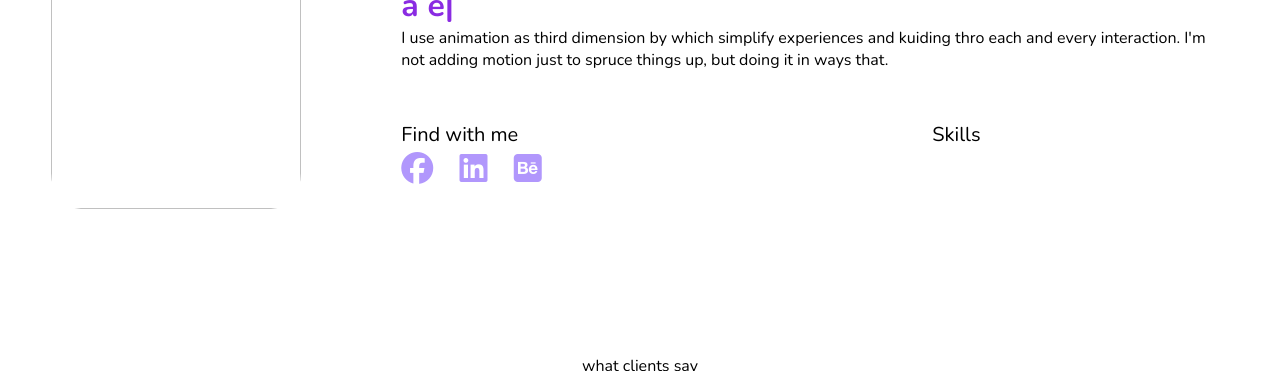
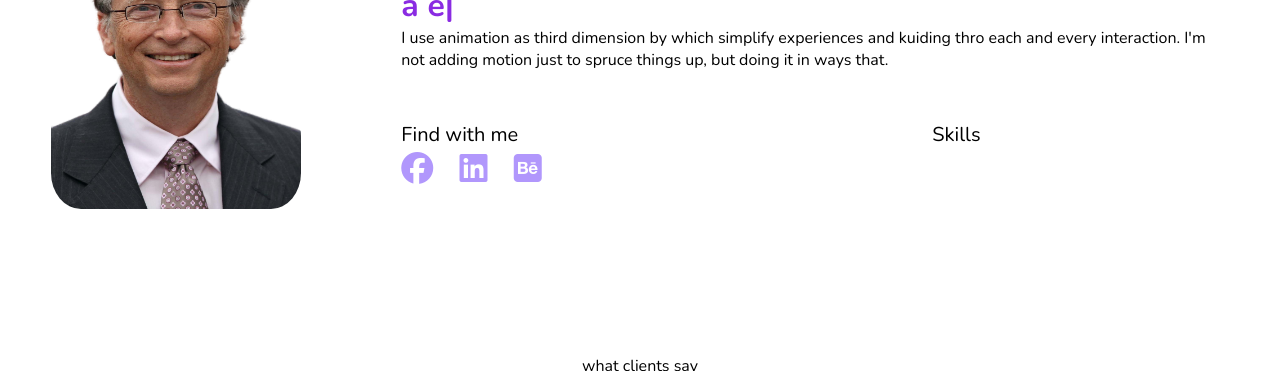
Before and after one commit to Bibaas/portfolioo, a plain HTML site: page index.html in a window 1280 px wide. Shown: the part 289-660 px from the top of the page. Drawn offline with nearby package versions, Linux system fonts and the light colour scheme; animation ran at ten frames a second.

Commit message:
Update index.html

```diff
--- a/index.html
+++ b/index.html
@@ -32,7 +32,7 @@
     <!-- nav bar end  -->
     <div class="main-myworld">
         <div class="image-myworld">
-            <img src="./Image/loogo.png" alt="">
+            <img src="loogo.png" alt="">
         </div>
         <div class="text-myworld">
             <h2>Welcome To My World</h2>
```
